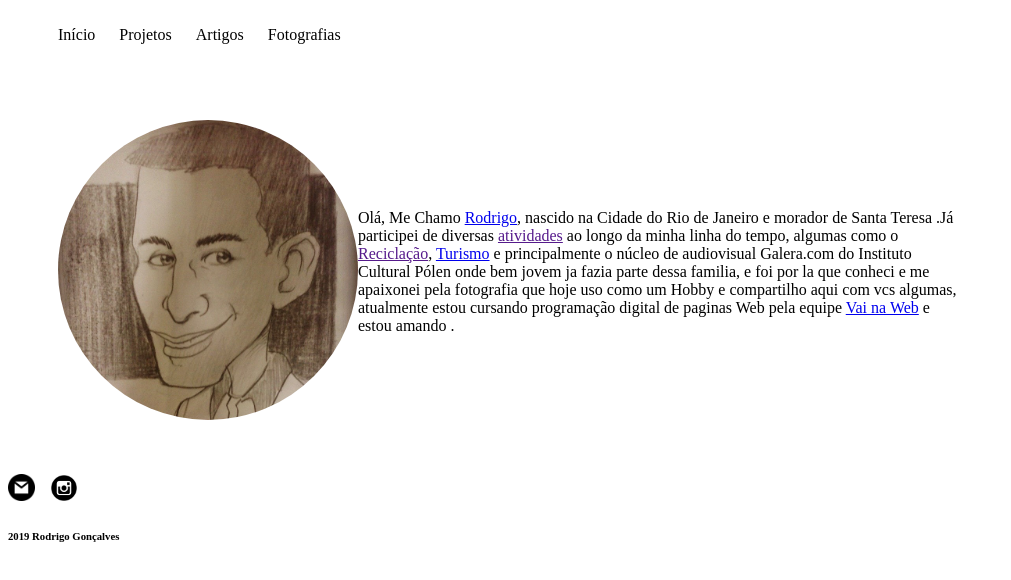
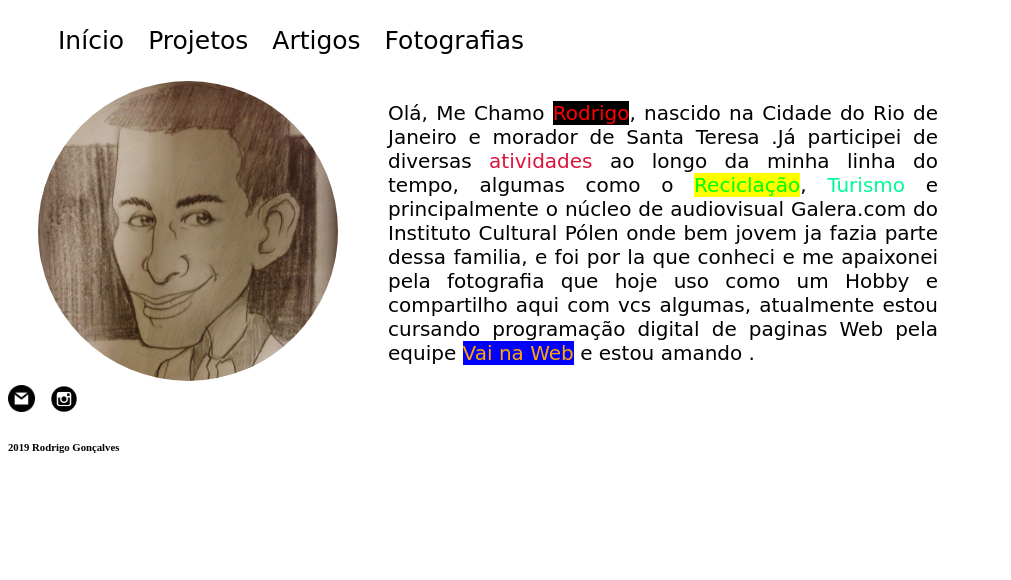
Before and after one commit to rodrigovvar/Rodrigo.github.io, a plain HTML site: page index.html in a window 1280 px wide. Shown: the whole page, without its empty margins (0-1011 px from the left). Drawn offline with Linux system fonts and the light colour scheme; a web font is replaced by a local one.

Commit message:
melhorando minha página

```diff
--- a/Styles/style.css
+++ b/Styles/style.css
@@ -5,6 +5,8 @@
  	list-style: none;
  	text-decoration: none;
  	color: black;
+ 	font-family: 'Cute Font', cursive;
+ 	font-size: 25px;
  }
  .li-menu{
  	display: inline-block;
@@ -13,34 +15,51 @@
  }
 
 .container-main{
-	padding: 50px;
+	text-align: justify;
 	display: flex;
-	flex-direction: row;
 	align-items: center;
-	justify-content: space-between;
 	width: 900px;
+	margin-left: 30px;
+
+}
+.texto-apresentacao{
+	margin-left: 50px;
+	font-family: 'Cute Font', cursive;
+	font-size: 20px;
+
+
+}
+.vainaweb{
+	background-color: blue;
+	color: #FFA500;
+}
+.rodrigonome{
+	background: black;
+	color: red;
+}
+.recicla{
+	background:#FFFF00;
+	color:#00FF00;
+}
+.turismo{
+	color: #00FA9A;
+}
+.atividades{
+	color: #DC143C;
 }
 .perfil-imagem{
 	width: 300px;
 	border-radius: 200px;
 }
-.apresentacao{
-
- }
 .icon-gmail{
 	width: 27px;
 
 }
 
+
 .icon-insta{
 	width: 50px;
 }
-.final{
-
+a{
+	text-decoration: none;
 }
-
-body{
-	/* 00ffff ADD8E6 */
-
-
-}
--- a/index.html
+++ b/index.html
@@ -4,6 +4,7 @@
 		<title>Rodrigo Gonçalves</title>
 		<meta charset="utf-8">
 		<link rel="stylesheet" type="text/css" href="styles/style.css">
+		<link href="https://fonts.googleapis.com/css?family=Cute+Font" rel="stylesheet">
 	</head>
 	<body>
 		<header>
@@ -20,16 +21,18 @@
 		</header>
 		<main>
 			<section class="container-main">
-				<a href="indexfotosperfil.html"> <img class="perfil-imagem" src="IMG/imagemperfil.jpg"></a>
-				<p>Olá, Me Chamo <a href="indexfotosperfil.html">Rodrigo</a>, nascido na Cidade do Rio de Janeiro e morador de Santa Teresa .Já participei de diversas <a href=""> atividades</a> ao longo da minha linha do tempo, algumas como o <a href=""> Reciclação</a>, <a href="https://www.facebook.com/SantaPrazeresTour/"> Turismo</a> e principalmente o núcleo de audiovisual Galera.com do Instituto Cultural Pólen onde bem jovem ja fazia parte dessa familia, e foi por la que conheci e me apaixonei pela fotografia que hoje uso como um Hobby e compartilho aqui com vcs algumas, atualmente estou cursando programação digital de paginas Web pela equipe <a href="https://www.vainaweb.com.br/">Vai na Web</a> e estou amando .
+				<div>
+					<a href="indexfotosperfil.html"> <img class="perfil-imagem" src="IMG/imagemperfil.jpg"></a>
+				</div>
+				<div>
+					<p class="texto-apresentacao">Olá, Me Chamo <a href="indexfotosperfil.html"><span class="rodrigonome">Rodrigo</span></a>, nascido na Cidade do Rio de Janeiro e morador de Santa Teresa .Já participei de diversas <a href=""> <span class="atividades">atividades</span></a> ao longo da minha linha do tempo, algumas como o <a href=""><span class="recicla">Reciclação</span></a>, <a href="https://www.facebook.com/SantaPrazeresTour/"> <span class="turismo">Turismo</span></a> e principalmente o núcleo de audiovisual Galera.com do Instituto Cultural Pólen onde bem jovem ja fazia parte dessa familia, e foi por la que conheci e me apaixonei pela fotografia que hoje uso como um Hobby e compartilho aqui com vcs algumas, atualmente estou cursando programação digital de paginas Web pela equipe <a href="https://www.vainaweb.com.br/"><span class="vainaweb">Vai na Web</span></a> e estou amando .
+				</div>
 		    </section>
 		</main>
 	    <footer>
-	     	<div class="final">
-					<a href="https://mail.google.com/mail/u/0/#inbox"><img class="icon-gmail" src="IMG/gmail.png"></a>
-					<a href="https://www.instagram.com/rodrigo_ordg/?hl=pt-br"><img class="icon-insta" src="IMG/insta.png"></a>
-                    <h6>2019 Rodrigo Gonçalves<h6>
-            </div>
+				<a class="icon-f" href="https://mail.google.com/mail/u/0/#inbox"><img class="icon-gmail" src="IMG/gmail.png"></a>
+				<a class="icon-f" href="https://www.instagram.com/rodrigo_ordg/?hl=pt-br"><img class="icon-insta" src="IMG/insta.png"></a>
+                <h6>2019 Rodrigo Gonçalves<h6>
 		</footer>
     </body>
 </html>
```
